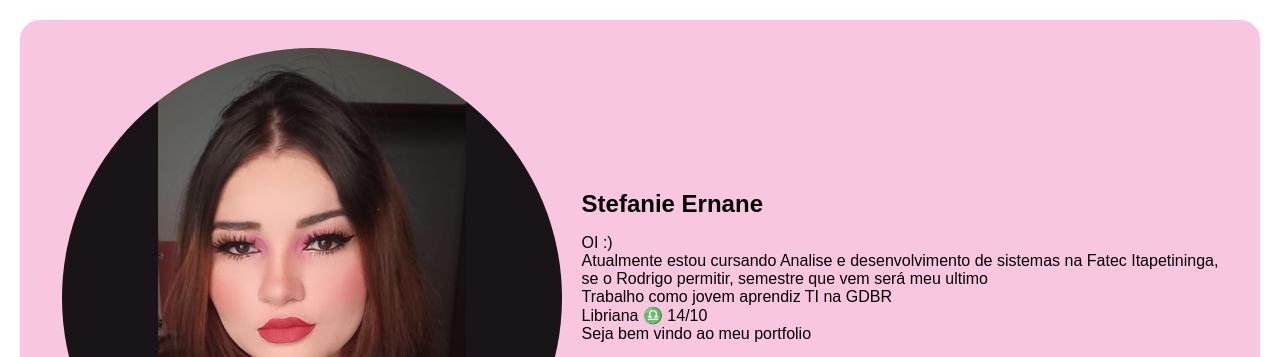
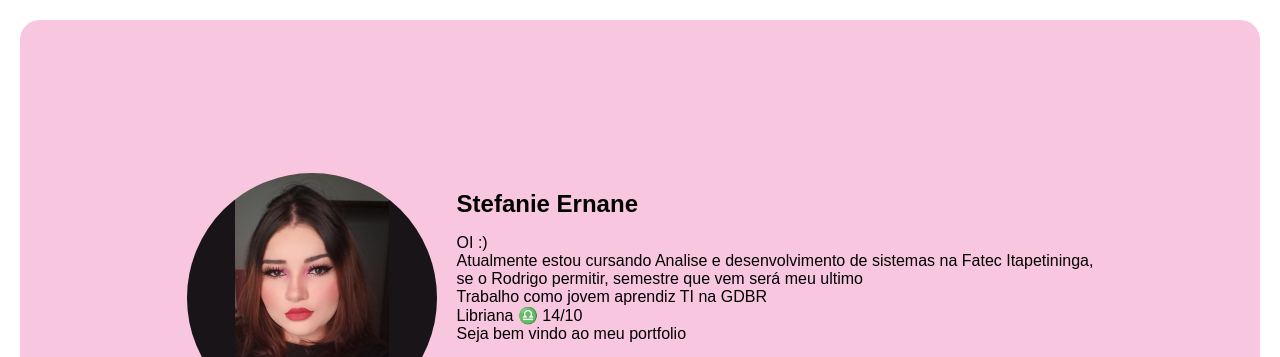
Before and after one commit to StehErnane/wspweb, a plain HTML site: page index.html in a window 1280 px wide. Shown: the top 357 px of the page. Drawn offline with Linux system fonts and the light colour scheme.

Commit message:
Update index.html

```diff
--- a/index.html
+++ b/index.html
@@ -8,7 +8,7 @@
     <div class="container" >
         <div class="profile">
             <div class="profile-picture">
-                <img src="img/perfil.png" alt="Foto de Perfil">
+                <img src="img/perfil.png" alt="Foto de Perfil" Height="250px" width="250px">
             </div>
             <div class="profile-info">
                 <h1>Stefanie Ernane</h1>
```
